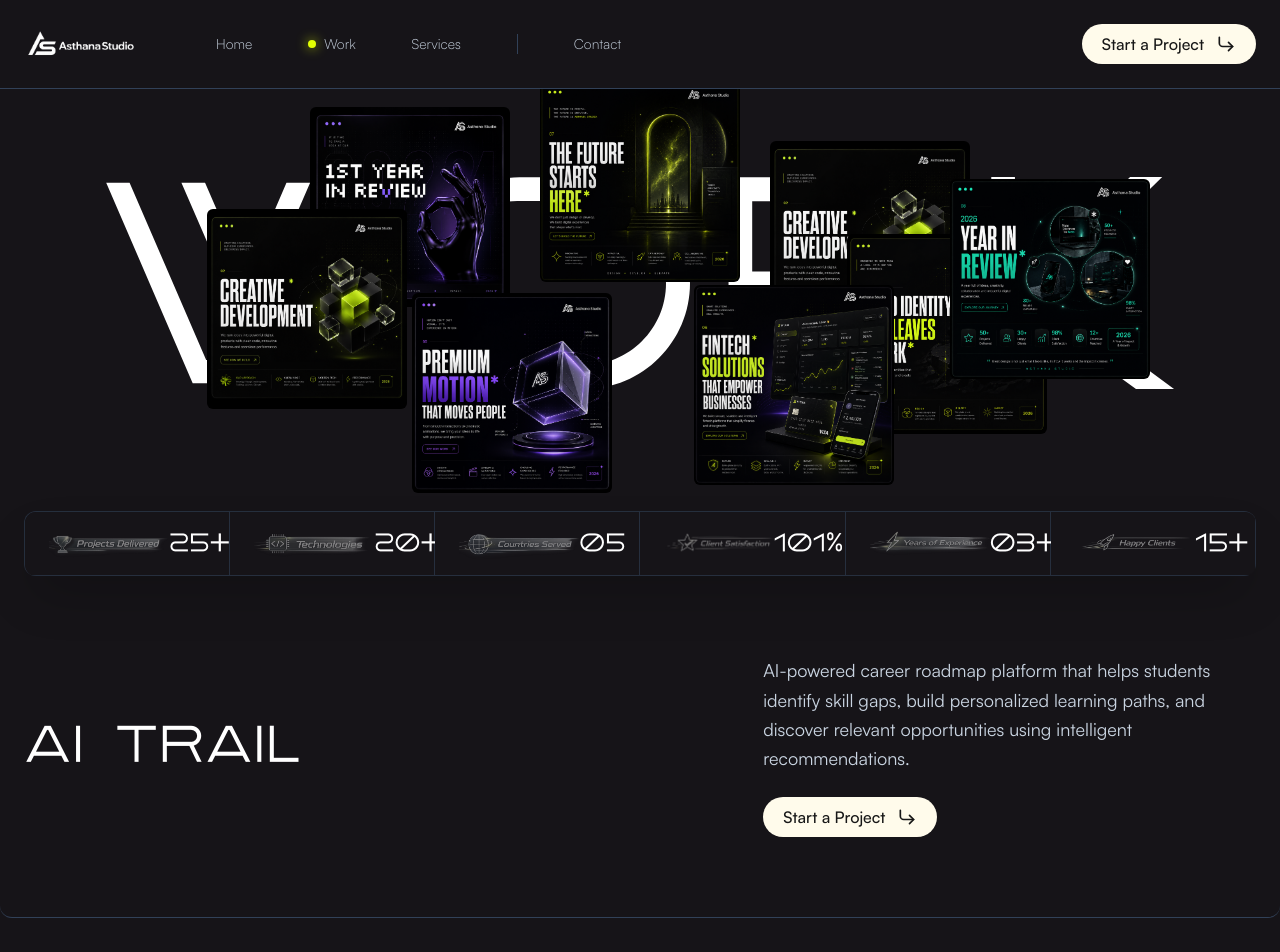
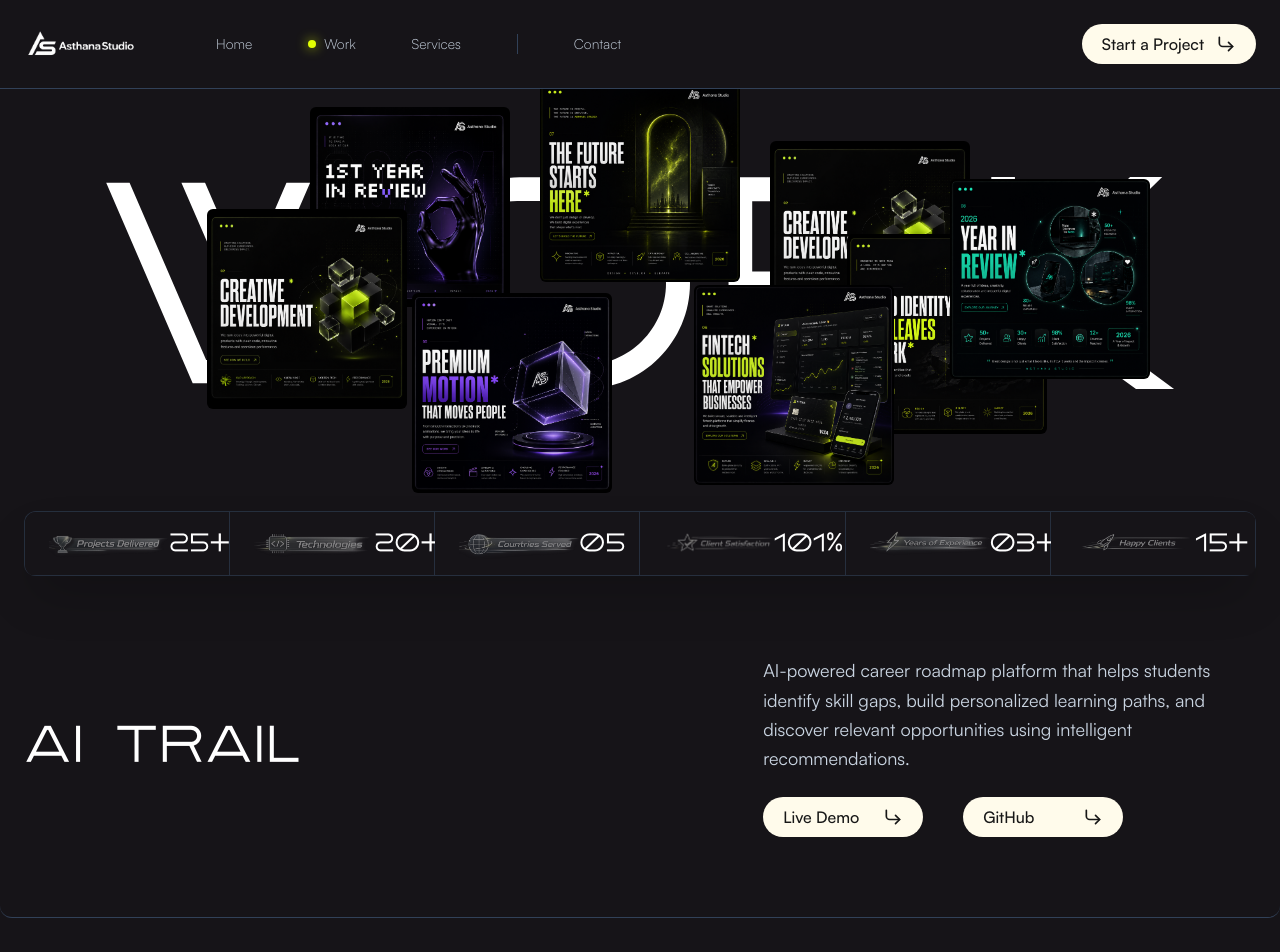
Before and after one commit to shobhitasthana1/asthana-studio, a React (Vite) app: page / in a window 1280 px wide. Shown: the top 952 px of the page. Built offline with nearby package versions, Linux system fonts and the light colour scheme.

Commit message:
feat(products): add action buttons to project cards

```diff
--- a/src/components/Button.jsx
+++ b/src/components/Button.jsx
@@ -1,10 +1,10 @@
 import React from 'react';
 import { LuCornerDownRight } from "react-icons/lu";
 
-const Button = () => {
+const Button = ({text = "Start a Project"}) => {
     return (
         <button className='w-full md:w-auto min-w-32 md:min-w-40 h-10 px-4 md:px-5 bg-amber-50 text-neutral-900 font-medium rounded-full flex items-center justify-between gap-3 font-satoshi hover:bg-white transition-colors'>
-            <span className="text-sm md:text-base">Start a Project</span>
+            <span className="text-sm md:text-base">{text}</span>
             <LuCornerDownRight className="text-lg md:text-xl" />
         </button>
     );
--- a/src/components/Product.jsx
+++ b/src/components/Product.jsx
@@ -14,14 +14,15 @@ const Product = ({ val }) => {
         </div>
 
         <div className="w-full md:w-1/2 lg:w-[40%] flex flex-col gap-6">
-          {/* Spelling theek kar di: description */}
+
           <p className='font-satoshi text-slate-300 text-base md:text-lg leading-relaxed'>
             {val.description}
           </p>
 
-          <div className="w-max">
-            {/* Yahan par tum chaho toh val.button pass kar sakte ho agar Button component dynamic text support karta hai */}
-            <Button />
+          <div className="w-max flex gap-x-10">
+
+            <Button text='Live Demo' />
+            <Button text='GitHub' />
           </div>
         </div>
 
```
